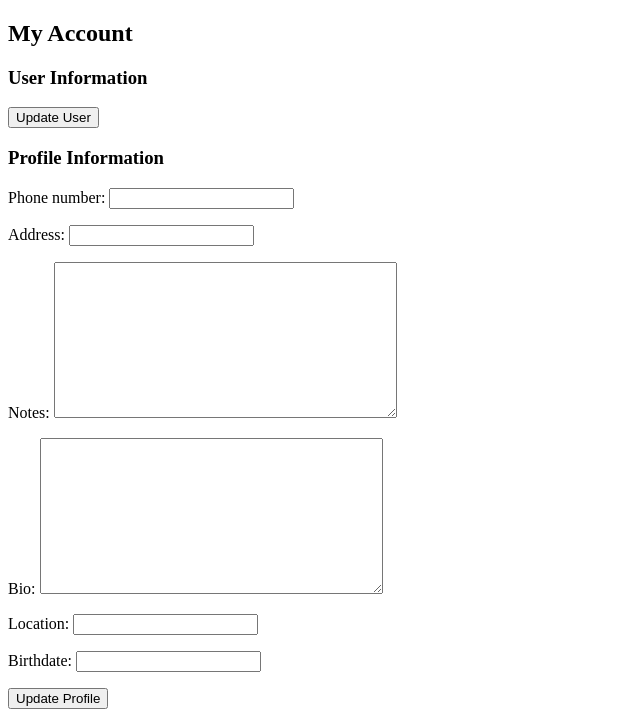
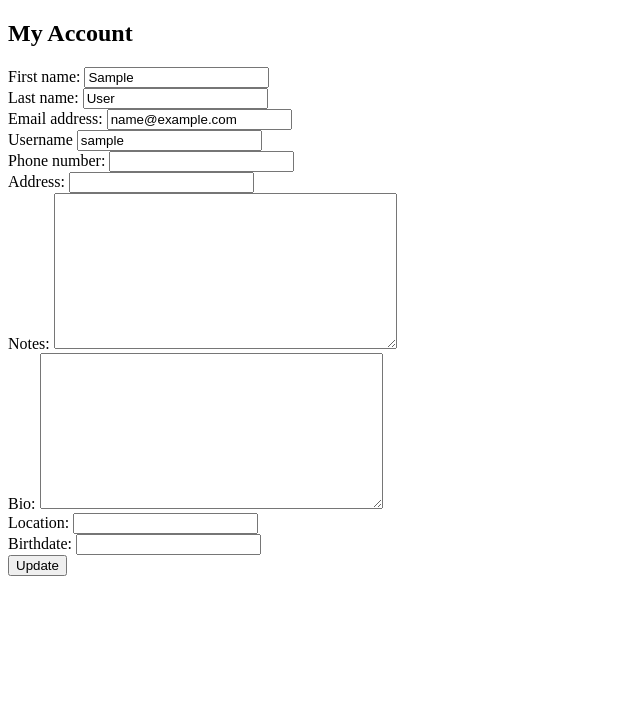
Before and after one commit to Ryan-Swanson/ChatterBox, a Django app: page /my_account/ in a window 1280 px wide. Shown: the part 98-815 px from the top of the page, without its empty margins (0-640 px from the left). After the commit the page ends 674 px from the top, so only its background shows below. Run offline with Django 4.2, Linux system fonts and the light colour scheme; the visitor is signed in with stand-in values (Sample User, id 1).

Commit message:
Consolidate my_account edits

```diff
--- a/ChatterBox/settings.py
+++ b/ChatterBox/settings.py
@@ -44,7 +44,6 @@ INSTALLED_APPS = [
     'allauth',
     'allauth.account',
     'allauth.socialaccount',
-    'crispy_forms',
 ]
 
 MIDDLEWARE = [
@@ -155,6 +154,3 @@ ACCOUNT_EMAIL_VERIFICATION = 'mandatory'
 ACCOUNT_USERNAME_REQUIRED = True  # update this line to True
 ACCOUNT_SIGNUP_PASSWORD_ENTER_TWICE = False
 LOGIN_REDIRECT_URL = 'chatterbox_app:home'
-
-# Django-crispy-forms settings
-CRISPY_TEMPLATE_PACK = 'tailwindcss'
--- a/apps/chatterbox_app/forms.py
+++ b/apps/chatterbox_app/forms.py
@@ -29,7 +29,9 @@ class UserUpdateForm(forms.ModelForm):
     class Meta:
         model = User
         fields = ['first_name', 'last_name', 'email', 'username']
-
+        widgets = {
+            'username': forms.TextInput(attrs={'maxlength': 100}),
+        }
 
 class ProfileUpdateForm(forms.ModelForm):
     class Meta:
--- a/apps/chatterbox_app/templates/chatterbox_app/my_account.html
+++ b/apps/chatterbox_app/templates/chatterbox_app/my_account.html
@@ -3,19 +3,29 @@
 {% extends "chatterbox_app/base.html" %}
 
 {% block content %}
-<h2>My Account</h2>
+  <h2>My Account</h2>
 
-<h3>User Information</h3>
-<form method="post">
+  <form method="post">
     {% csrf_token %}
-    {{ user_form.as_p }}
-    <button type="submit">Update User</button>
-</form>
-
-<h3>Profile Information</h3>
-<form method="post">
-    {% csrf_token %}
-    {{ profile_form.as_p }}
-    <button type="submit">Update Profile</button>
-</form>
+    {% for field in user_form %}
+      {% if field.name == 'username' %}
+        <div class="form-group">
+          <label for="{{ field.id_for_label }}">{{ field.label }}</label>
+          {{ field }}
+        </div>
+      {% else %}
+        <div class="form-group">
+          {{ field.label_tag }}
+          {{ field }}
+        </div>
+      {% endif %}
+    {% endfor %}
+    {% for field in profile_form %}
+      <div class="form-group">
+        {{ field.label_tag }}
+        {{ field }}
+      </div>
+    {% endfor %}
+    <button type="submit">Update</button>
+  </form>
 {% endblock %}
--- a/apps/chatterbox_app/views.py
+++ b/apps/chatterbox_app/views.py
@@ -8,19 +8,22 @@ def home(request):
 
 @login_required
 def my_account(request):
+    user = request.user
+    profile = user.profile
+
     if request.method == 'POST':
-        user_form = UserUpdateForm(request.POST, instance=request.user)
-        profile_form = ProfileUpdateForm(request.POST, instance=request.user.profile)
+        user_form = UserUpdateForm(request.POST, instance=user)
+        profile_form = ProfileUpdateForm(request.POST, instance=profile)
 
         if user_form.is_valid() and profile_form.is_valid():
             user_form.save()
             profile_form.save()
     else:
-        user_form = UserUpdateForm(instance=request.user)
-        profile_form = ProfileUpdateForm(instance=request.user.profile)
+        user_form = UserUpdateForm(instance=user)
+        profile_form = ProfileUpdateForm(instance=profile)
 
     context = {
-        'form': user_form,
+        'user_form': user_form,
         'profile_form': profile_form,
     }
     return render(request, 'chatterbox_app/my_account.html', context)
```
